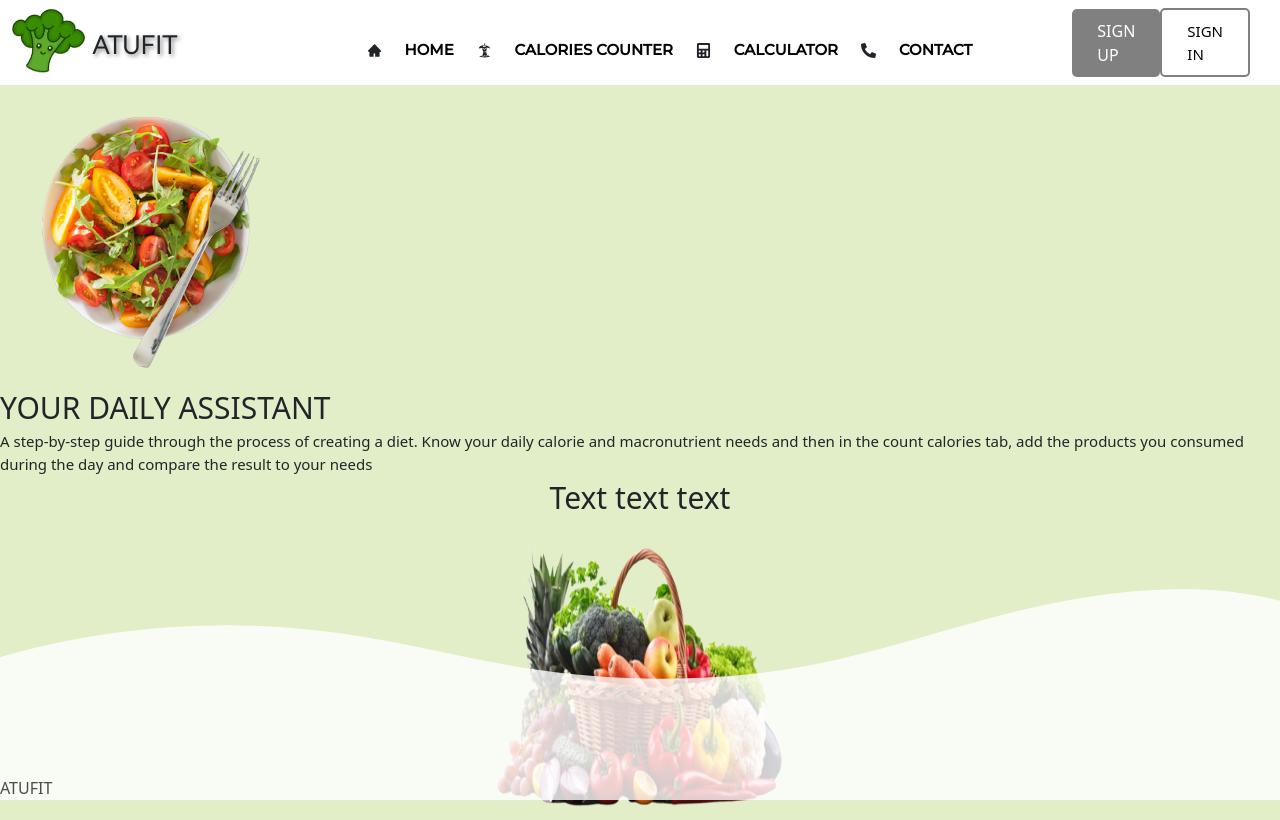
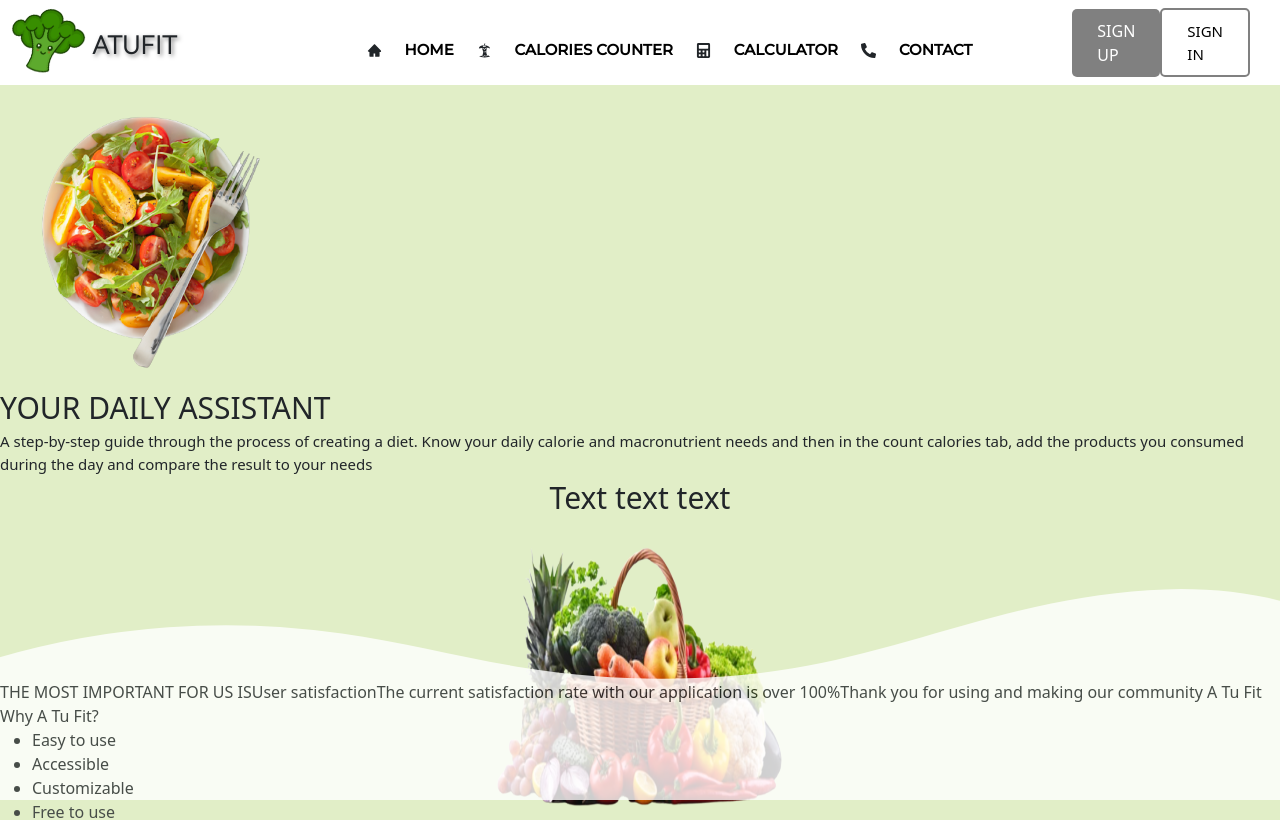
Before and after one commit to PatrycjaBochnak/ATuFit, a React (Create React App) app: page / in a window 1280 px wide. Built offline with nearby package versions, Linux system fonts and the light colour scheme.

Commit message:
adding text to footer

```diff
--- a/src/components/footer.js
+++ b/src/components/footer.js
@@ -1,4 +1,5 @@
 import React from "react";
+import { logo } from "../images/logo.jpg";
 
 class Footer extends React.Component {
   countCalories = () => {
@@ -70,11 +71,43 @@ class Footer extends React.Component {
             ></path>
           </svg>
         </div>
-        {this.props.products ? (<div className="footer">
-          <span>{"Calories: " + this.countCalories() + " "}</span>
-          <span>{"Fat: " + this.countFat() + " "}</span>
-          <span>{"Carbs: " + this.countCarbs() + " "}</span>
-          <span>{"Protein: " + this.countProtein() + " "}</span></div>) : <div className="secondFooter"><span>ATUFIT</span></div>}
+        {this.props.products ? (
+          <div className="footer">
+            <span>{"Calories: " + this.countCalories() + " "}</span>
+            <span>{"Fat: " + this.countFat() + " "}</span>
+            <span>{"Carbs: " + this.countCarbs() + " "}</span>
+            <span>{"Protein: " + this.countProtein() + " "}</span>
+          </div>
+        ) : (
+          <div className="secondFooter">
+            <div className="headingFooter">
+              <span>THE MOST IMPORTANT FOR US IS</span>
+              <span>User satisfaction</span>
+              <span>The current satisfaction rate with our application is over 100%</span>
+              <span>Thank you for using and making our community A Tu Fit</span>
+              </div>
+            <div className="listFooter">
+              <span>Why A Tu Fit?</span>
+              <ul>
+                <li>
+                  <span>Easy to use</span>
+                </li>
+                <li>
+                  <span>Accessible</span>
+                </li>
+                <li>
+                  <span>Customizable</span>
+                </li>
+                <li>
+                  <span>Free to use</span>
+                </li>
+              </ul>
+            </div>
+            <div className="logoFooter">
+              <img src="../images/logo.jpg"></img>
+            </div>
+          </div>
+        )}
       </>
     );
   }
```
Also changed, not shown: src/styles/_font.scss (deleted, +0 -11 lines).
